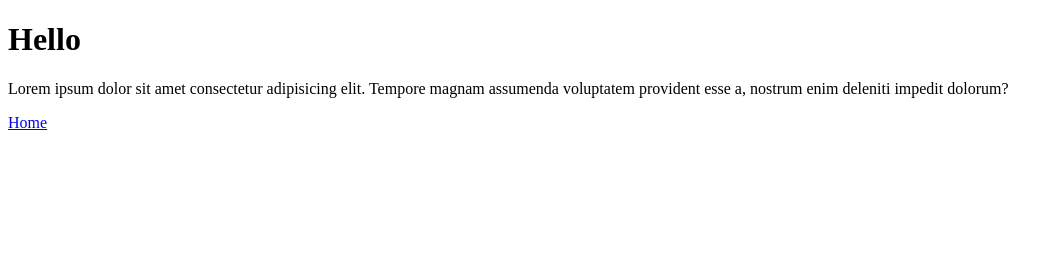
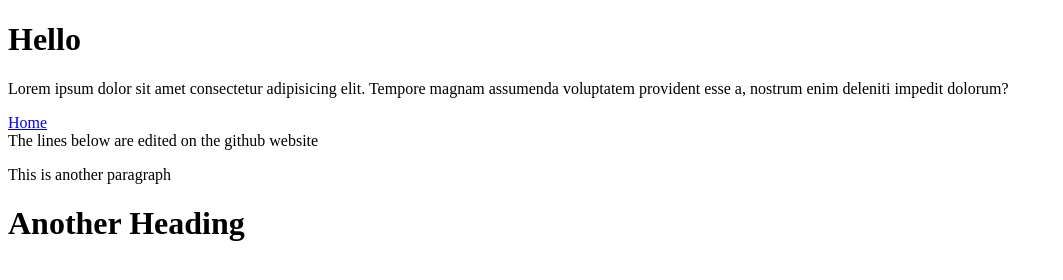
Before and after one commit to OlaOluwalekan/a-random-repo, a plain HTML site: page index.html in a window 1280 px wide. Shown: the whole page, without its empty margins (0-1063 px from the left). Drawn offline with Linux system fonts and the light colour scheme.

Commit message:
Update index.html

```diff
--- a/index.html
+++ b/index.html
@@ -14,5 +14,8 @@
       dolorum?
     </p>
     <a href="#">Home</a>
+    <div>The lines below are edited on the github website</div>
+    <p>This is another paragraph</p>
+    <h1>Another Heading</h1>
   </body>
 </html>
```
